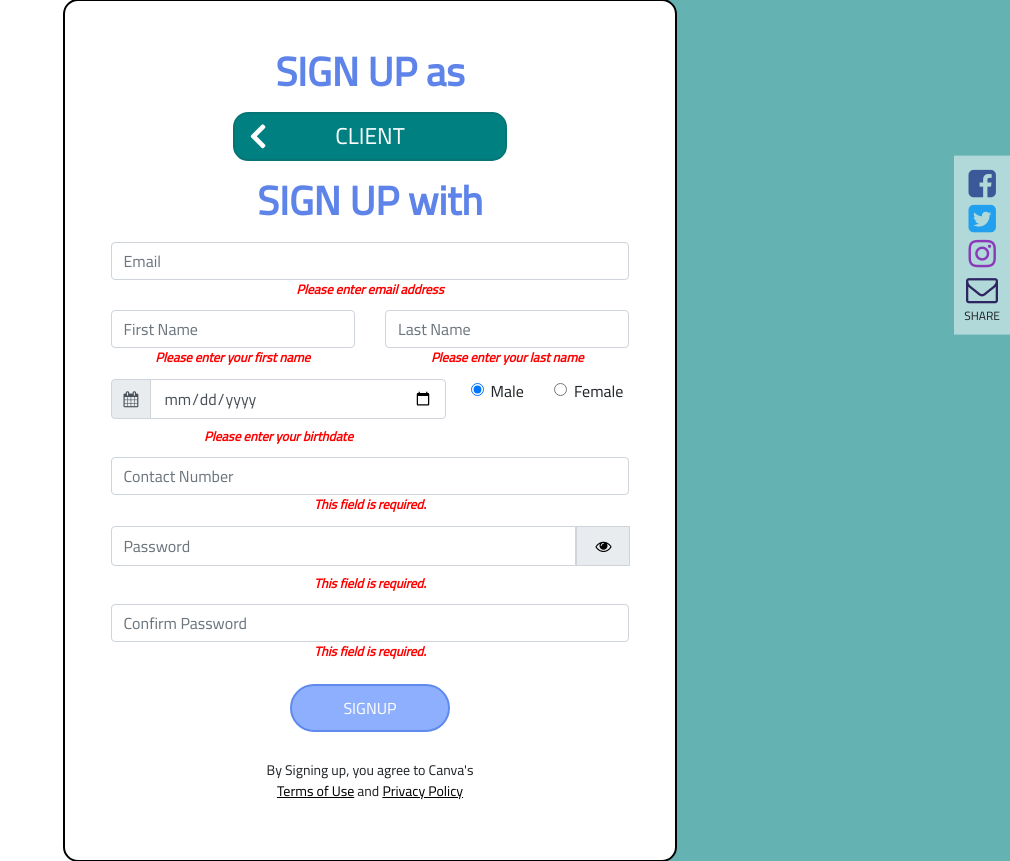
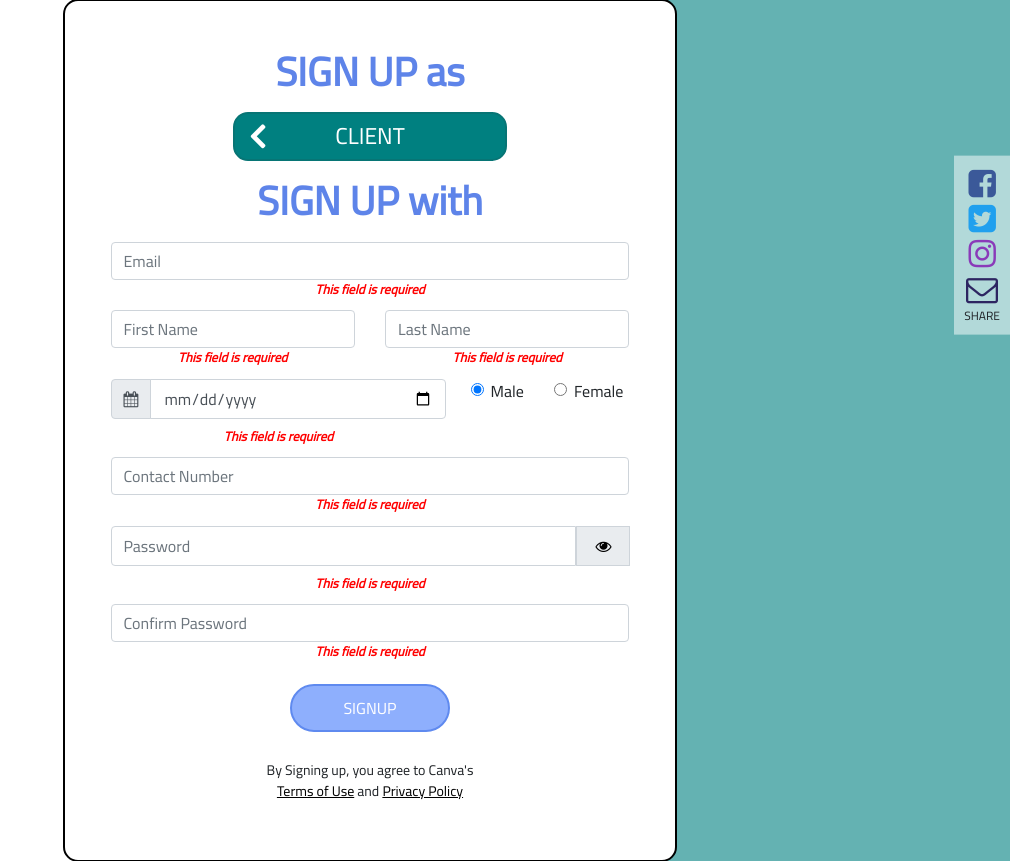
Before and after one commit to r3sjay17/finquor, a CodeIgniter app: page /finquor/form/client/signup in a window 1280 px wide. Shown: the part 155-1016 px from the top of the page, without its empty margins (270-1280 px from the left). Run offline with CodeIgniter, Linux system fonts and the light colour scheme; some libraries are stand-ins or nearby versions.

Commit message:
new update

```diff
--- a/application/views/public/api-form.php
+++ b/application/views/public/api-form.php
@@ -20,7 +20,7 @@
 						  		<option value="2">Advisor</option>
 						  	</select>
 							<!-- error message -->
-							<p ng-show="frmAPISignup.type.$error.required" class="error-msg">This field is required.</p>
+							<p ng-show="frmAPISignup.type.$error.required" class="error-msg">This field is required</p>
 						</div>
 					</div>
 
@@ -34,7 +34,7 @@
 								<input type="date" name="bdate" class="form-control" max="<?=date('Y-m-d')?>" placeholder="Full Name" ng-model="bdateModel" ng-required="true">
 					  		</div>
 							<!-- error message -->
-							<p ng-show="frmAPISignup.bdate.$error.required" class="error-msg">Please enter your birthdate</p>
+							<p ng-show="frmAPISignup.bdate.$error.required" class="error-msg">This field is required</p>
 						</div>
 						<div class="col">
 							<div class="row">
@@ -73,7 +73,7 @@
 						  	<label for="name" class="sr-only">Contact Number</label>
 						  	<input type="text" name="mobile" class="form-control"  placeholder="Contact Number" ng-model="contactModel" ng-required="true">
 							<!-- error message -->
-							<p ng-show="frmAPISignup.mobile.$error.required" class="error-msg">This field is required.</p>
+							<p ng-show="frmAPISignup.mobile.$error.required" class="error-msg">This field is required</p>
 						</div>
 					</div>
 
--- a/application/views/public/signup-form.php
+++ b/application/views/public/signup-form.php
@@ -15,7 +15,7 @@
 						  	<label for="name" class="sr-only">Email Address</label>
 						  	<input type="email" name="email" class="form-control" placeholder="Email" autocomplete="off" ng-model="emailModel" pattern="^\w+([\.-]?\w+)*@\w+([\.-]?w+)*(\.\w{2,3})+$" ng-required="true">
 							<!-- error message -->
-							<p ng-show="frmSignup.email.$error.required" class="error-msg">Please enter email address</p>
+							<p ng-show="frmSignup.email.$error.required" class="error-msg">This field is required</p>
 							<p ng-show="frmSignup.email.$error.pattern" class="error-msg">Please enter a valid email address</p>
 						</div>
 					</div>
@@ -25,13 +25,13 @@
 						  	<label for="name" class="sr-only">First Name</label>
 						  	<input type="text" name="fname" class="form-control" placeholder="First Name" ng-model="fnameModel" ng-required="true">
 							<!-- error message -->
-							<p ng-show="frmSignup.fname.$error.required" class="error-msg">Please enter your first name</p>
+							<p ng-show="frmSignup.fname.$error.required" class="error-msg">This field is required</p>
 						</div>
 						<div class="col">
 						  	<label for="name" class="sr-only">Last Name</label>
 						  	<input type="text" name="lname" class="form-control" placeholder="Last Name" ng-model="lnameModel" ng-required="true">
 							<!-- error message -->
-							<p ng-show="frmSignup.lname.$error.required" class="error-msg">Please enter your last name</p>
+							<p ng-show="frmSignup.lname.$error.required" class="error-msg">This field is required</p>
 						</div>
 					</div>
 
@@ -45,7 +45,7 @@
 								<input type="date" name="bdate" class="form-control" max="<?=date('Y-m-d')?>" placeholder="Full Name" ng-model="bdateModel" ng-required="true">
 					  		</div>
 							<!-- error message -->
-							<p ng-show="frmSignup.bdate.$error.required" class="error-msg">Please enter your birthdate</p>
+							<p ng-show="frmSignup.bdate.$error.required" class="error-msg">This field is required</p>
 						</div>
 						<div class="col">
 							<div class="row">
@@ -86,7 +86,7 @@
 						  	<label for="name" class="sr-only">Contact Number</label>
 						  	<input type="text" name="mobile" class="form-control"  placeholder="Contact Number" ng-model="contactModel" ng-required="true">
 							<!-- error message -->
-							<p ng-show="frmSignup.mobile.$error.required" class="error-msg">This field is required.</p>
+							<p ng-show="frmSignup.mobile.$error.required" class="error-msg">This field is required</p>
 						</div>
 					</div>
 
@@ -100,7 +100,7 @@
 								</div>
 						  	</div>
 							<!-- error message -->
-							<p ng-show="frmSignup.pwd.$error.required" class="error-msg">This field is required.</p>
+							<p ng-show="frmSignup.pwd.$error.required" class="error-msg">This field is required</p>
 							<p ng-show="frmSignup.pwd.$error.minlength" class="error-msg">Please enter at least 6 characters</p>
 							<p ng-show="frmSignup.pwd.$error.maxlength" class="error-msg">Maximum of 10 characters only</p>
 							<p ng-show="frmSignup.pwd.$error.pattern" class="error-msg">Password should be a combination of an uppercase, lowercase and alphanumeric characters</p>
@@ -113,7 +113,7 @@
 						  	<label for="name" class="sr-only">Confirm Password</label>
 						  	<input type="password" name="cpwd" class="form-control"  placeholder="Confirm Password" ng-model="cpwdModel" pattern="{{pwdModel}}" ng-required="true">
 							<!-- error message -->
-							<p ng-show="frmSignup.cpwd.$error.required" class="error-msg">This field is required.</p>
+							<p ng-show="frmSignup.cpwd.$error.required" class="error-msg">This field is required</p>
 							<p ng-show="frmSignup.cpwd.$error.pattern" class="error-msg">Password not match</p>
 						</div>
 					</div>
--- a/assets/css/style.css
+++ b/assets/css/style.css
@@ -1351,6 +1351,9 @@ section.ssAdv a.email {
 }
 
 @media screen and (max-width:599px) {
+	.navbar {
+		padding: 0 .5rem;
+	}
 	section.sOne .row,
 	section.sTwo .row,
 	section.sThree form > .row,
```
